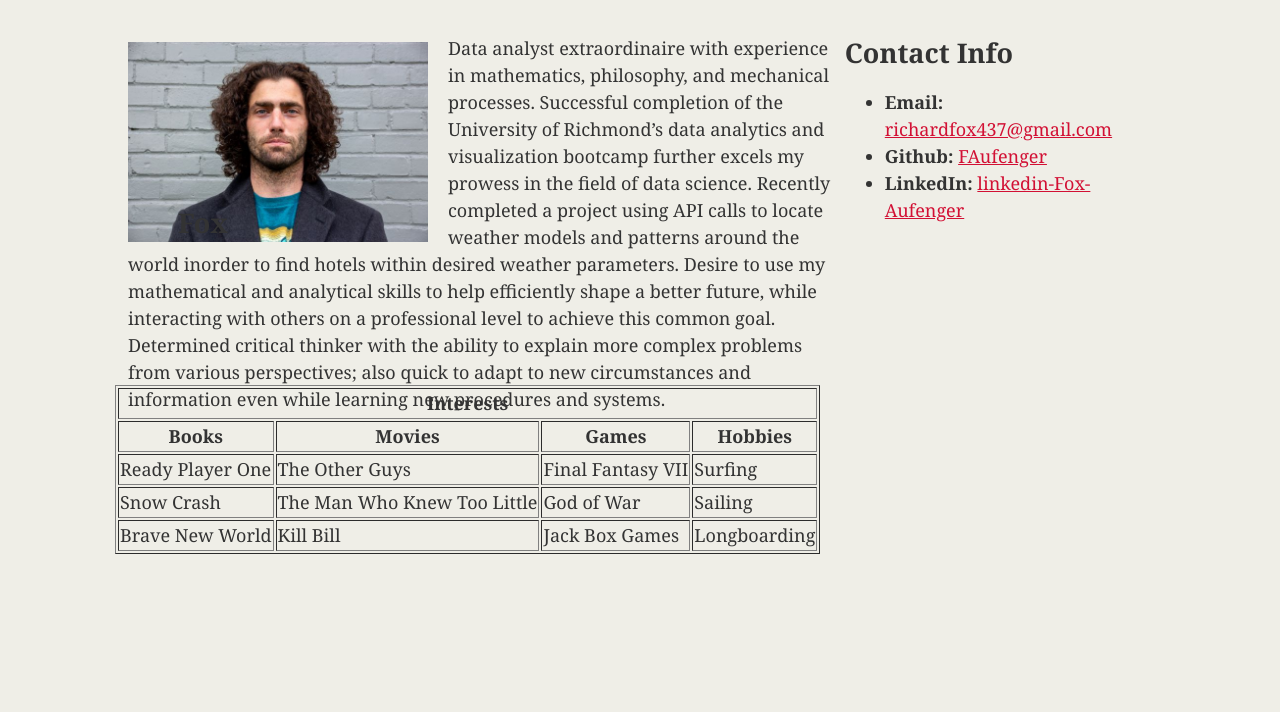
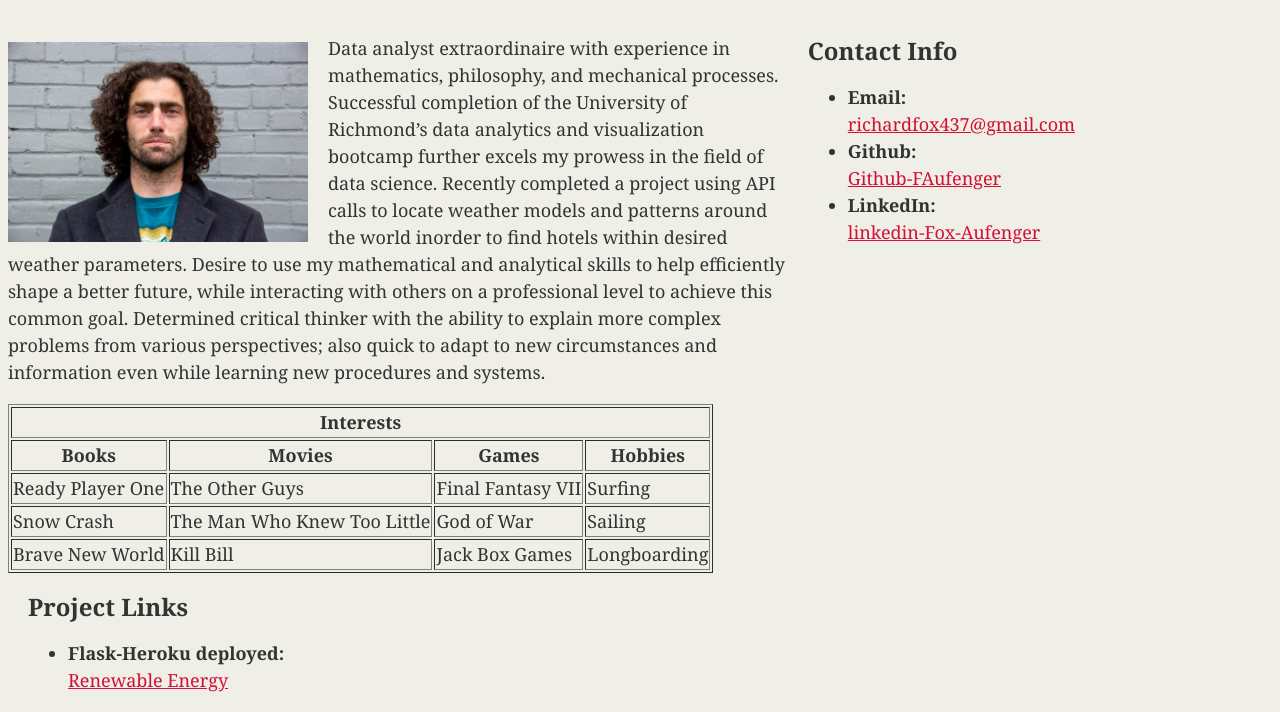
Before and after one commit to FAufenger/FAufenger.github.io, a plain HTML site: page index.html in a window 1280 px wide. Shown: the part 95-807 px from the top of the page. Drawn offline with Linux system fonts and the light colour scheme.

Commit message:
update
working on formatting and adding projects

```diff
--- a/bio_style.css
+++ b/bio_style.css
@@ -1,11 +1,8 @@
-/*
- First External CSS Stylesheet
- */
+/* Styling for HTML elements */
 
-/* Styling for HTML elements */
 body {
-  padding: 0;
-  margin: 0;
+  padding: 5;
+  margin: 5;
   font-family: Georgia, "Times New Roman", Times, serif;
   font-size: 18px;
   line-height: 150%;
@@ -26,7 +23,7 @@ h1 {
   margin-left: 153px;
   margin-top:25px;
 }
-}
+
 
 h2 {
   font-size: 24px;
@@ -38,13 +35,15 @@ a {
 
 /* Selecting elements by class */
 .container {
-  width: 1024px;
-  margin: 0 auto;
+  min-width: 720px;
+  /* max-width: 1024px; */
+  padding-right: 150px;
 }
 
 /* Selecting elements by ID */
 #main-bio,
 #contact-info,
+#project-info,
 #bio-image {
   float: left;
 }
@@ -63,8 +62,10 @@ a {
   width: 70%;
 }
 
-#contact-info {
-  width: 25%;
+#contact-info,
+#project-info {
+  padding-left: 20px;
+  /* width: 25%; */
 }
 
 #bio-image {
@@ -75,7 +76,13 @@ a {
 }
 
 #tables{
-  position: absolute;
-  top: 60%;
-  left: 115px;
+  position: relative;
+  width: 70%;
+  /* margin-top: 60px; */
+  /* left: 115px; */
 }
+
+/* .center {
+  margin-left: auto;
+  margin-right: auto;
+} */
--- a/index.html
+++ b/index.html
@@ -1,6 +1,7 @@
 <!DOCTYPE html>
 <!-- CSS Stylesheets with Relative Paths -->
 <html lang="en-us">
+
 <head>
   <meta charset="UTF-8">
   <title>CSS Stylesheets with Relative Paths</title>
@@ -17,9 +18,11 @@
   </header>
 
   <main class="container">
+    <div class="row">
+      <div class="col-md-8">
         <section id="main-bio">
           <section id="figure">
-        <h2 id="bio-name">Fox</h2>
+            <h2 id="bio-name"></h2>
             <img id="bio-image" src="images/FAufenger_photo.png" alt="my photo">
           </section>
           <p>Data analyst extraordinaire with experience in mathematics, philosophy, and mechanical
@@ -33,20 +36,26 @@
             circumstances and information even while learning new procedures and systems.
           </p>
         </section>
+      </div>
+
+      <div class="col-md-4"  id="contact-info">
+        <h2>Contact Info</h2>
+        <ul>
+          <li><strong>Email:</strong><br><a href="#">richardfox437@gmail.com</a></li>
+          <li><strong>Github:</strong><br><a target="_blank" href="https://github.com/FAufenger">Github-FAufenger</a>
+          </li>
+          <li><strong>LinkedIn:</strong><br><a target="_blank"
+              href="https://www.linkedin.com/in/fox-aufenger-3222051b3/">linkedin-Fox-Aufenger</a></li>
+        </ul>
+      </div>
+    </div>
+  </main>
 
 
-    <aside id="contact-info">
-      <h2>Contact Info</h2>
-      <ul>
-        <li><strong>Email:</strong> <a href="#">richardfox437@gmail.com</a></li>
-        <li><strong>Github:</strong> <a target="_blank" href="https://github.com/FAufenger">FAufenger</a></li>
-        <li><strong>LinkedIn:</strong> <a target="_blank" href="https://www.linkedin.com/in/fox-aufenger-3222051b3/">linkedin-Fox-Aufenger</a></li>
-      </ul>
-    </aside>
-
-
-
-  <section id = "tables">
+  <div class= "container">
+    <div class="row">
+      <div class="col-md-8">
+        <section id="tables">
           <table border="1" class="center">
             <thead>
               <tr>
@@ -79,7 +88,17 @@
             </tr>
           </table>
         </section>
-  </main>
+      </div>
+
+      <div class="col-md-12" id="project-info">
+        <h2>Project Links</h2>
+        <ul>
+          <li><strong>Flask-Heroku deployed:</strong><br><a target="_blank"
+              href="https://fox-energy-us-global.herokuapp.com/">Renewable Energy</a></li>
+        </ul>
+      </div>
+    </div>
+  </div>
 
 </body>
 
```
Lines whose indentation alone changed are shown as unchanged.
